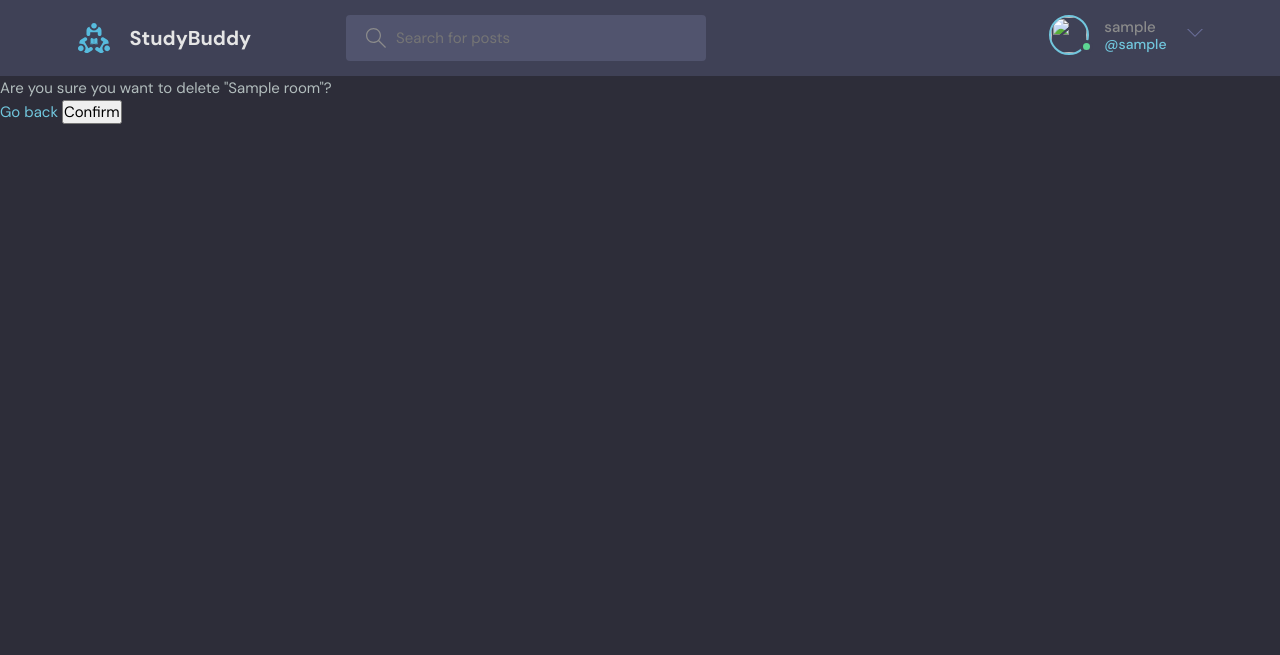
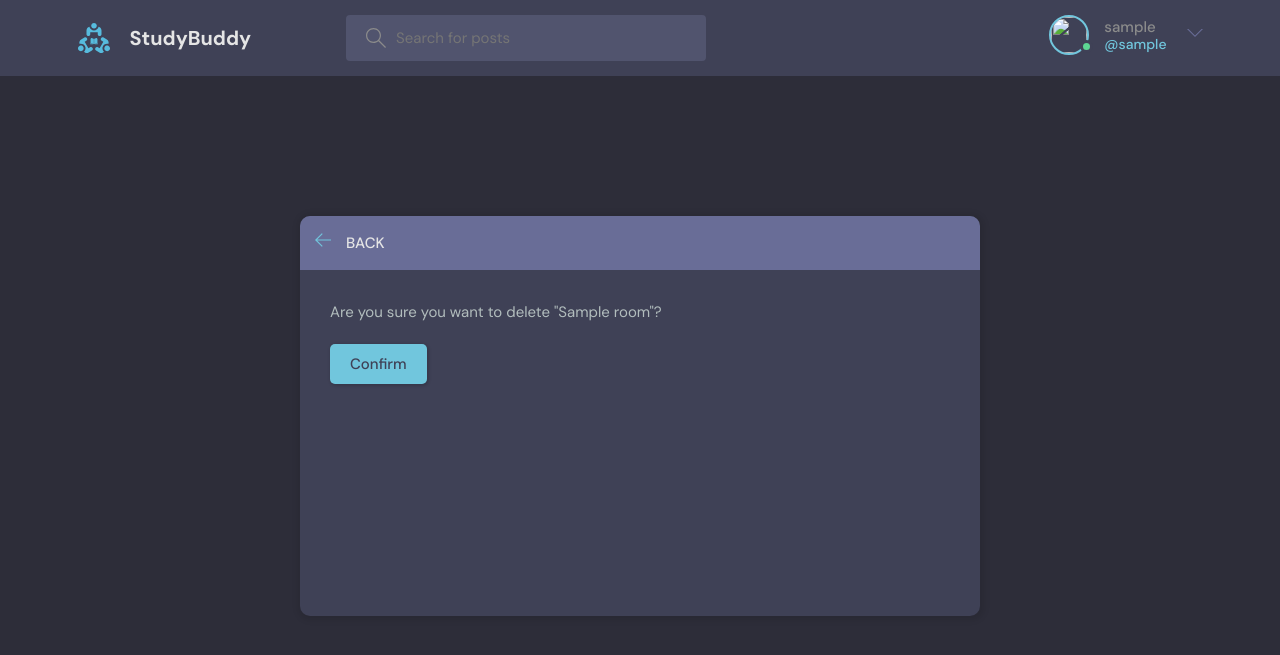
Before and after one commit to RajibMiah/study_buddy, a Django app: page /delete-room/1/ in a window 1280 px wide. Shown: the top 655 px of the page. Run offline with Django 4.2, Linux system fonts and the light colour scheme; a user stored in the database is signed in; tables that the repository leaves empty hold one stand-in row (values such as "Sample post").

Commit message:
worked in delete template

```diff
--- a/base/templates/base/delete.html
+++ b/base/templates/base/delete.html
@@ -1,14 +1,37 @@
 {% extends 'main.html' %}
 
 {% block content %}
-    <form method="POST" action="">
-        {% csrf_token %}
+<main class="delete-item layout">
+    <div class="container">
+        <div class="layout__box">
+            <div class="layout__boxHeader">
+                <div class="layout__boxTitle">
+                    <a href="{{request.META.HTTP_REFERER}}">
+                        <svg version="1.1" xmlns="http://www.w3.org/2000/svg" width="32" height="32"
+                            viewBox="0 0 32 32">
+                            <title>arrow-left</title>
+                            <path
+                                d="M13.723 2.286l-13.723 13.714 13.719 13.714 1.616-1.611-10.96-10.96h27.625v-2.286h-27.625l10.965-10.965-1.616-1.607z">
+                            </path>
+                        </svg>
+                    </a>
+                    <h3>Back</h3>
+                </div>
+            </div>
+            <div class="layout__body">
+                <form class="form" method="POST" action="">
+                    {% csrf_token %}
+                    <div class="form__group">
+                        <p>Are you sure you want to delete "{{obj}}"?</p>
+                    </div>
 
-        <p>Are you sure you want to delete "{{ obj }}"?</p>
+                    <div class="for__group">
+                        <input class="btn btn--main" type="submit" value="Confirm" />
+                    </div>
 
-        <a href="{{ request.META.HTTP_REFERER }}">Go back</a>
-        <input type='submit' value='Confirm'/>
-    </form>
-
-
+                </form>
+            </div>
+        </div>
+    </div>
+</main>
 {% endblock content %}
```
